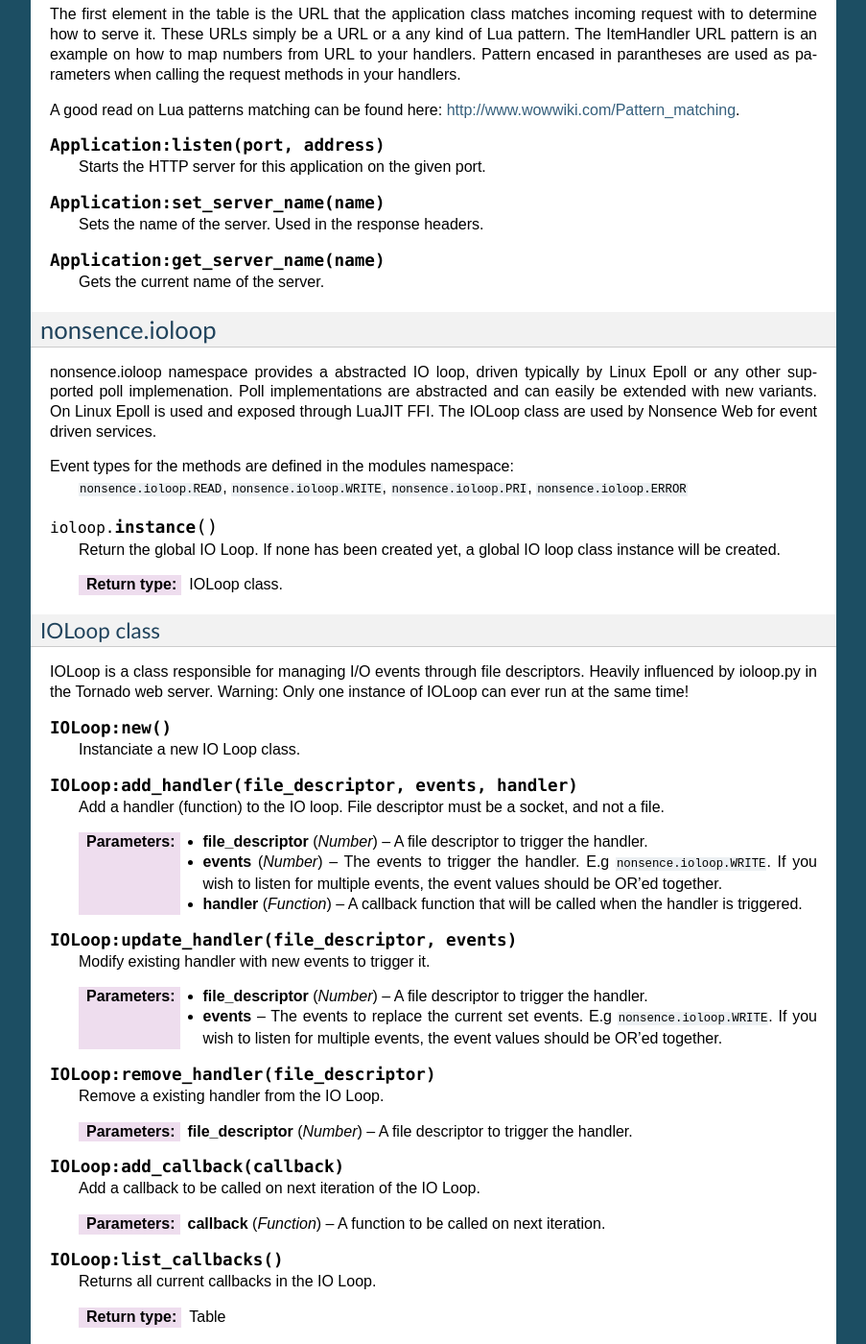
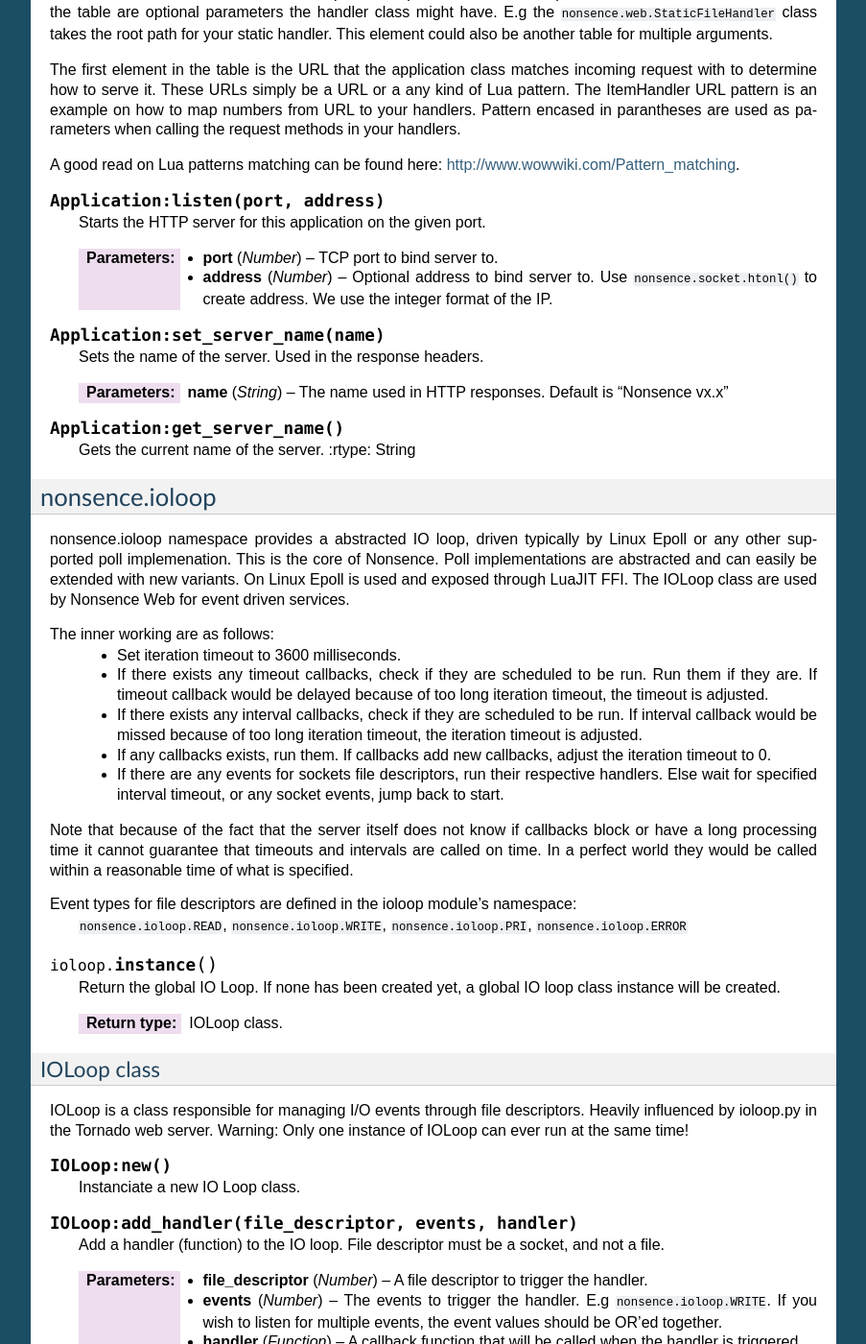
Before and after one commit to kernelsauce/turbo, a Sphinx documentation site: the page built from doc/apiref.rst, in a window 1280 px wide and 1400 px high, scrolled down 4809 px. Shown: the whole window at 96% size, without its empty margins (198-1101 px from the left). Built offline with Sphinx 7.4.7, drawn with Linux system fonts in a browser that asks for light colours; some of the changed text lies outside the part shown.

Commit message:
HTTPError class documented.

```diff
--- a/doc/apiref.rst
+++ b/doc/apiref.rst
@@ -273,6 +273,11 @@
 
 	Provide code and optional message.
 
+	:param code: The HTTP status code to send to send to client.
+	:type code: Number
+	:param message: Optional message to pass as body in the response.
+	:type message: String
+
 
 StaticFileHandler class
 ~~~~~~~~~~~~~~~~~~~~~~~
@@ -309,21 +314,41 @@
 
 	 Starts the HTTP server for this application on the given port.
 
+	 :param port: TCP port to bind server to.
+	 :type port: Number
+	 :param address: Optional address to bind server to. Use ``nonsence.socket.htonl()`` to create address. We use the integer format of the IP.
+	 :type address: Number
+
 .. function:: Application:set_server_name(name)
 
 	Sets the name of the server. Used in the response headers.
 
-.. function:: Application:get_server_name(name)
+	:param name: The name used in HTTP responses. Default is "Nonsence vx.x"
+	:type name: String
+
+.. function:: Application:get_server_name()
 
 	Gets the current name of the server.
+	:rtype: String
 
 
 nonsence.ioloop
 ===============
-nonsence.ioloop namespace provides a abstracted IO loop, driven typically by Linux Epoll or any other supported poll implemenation. Poll implementations are abstracted and can
-easily be extended with new variants. On Linux Epoll is used and exposed through LuaJIT FFI. The IOLoop class are used by Nonsence Web for event driven services.
+nonsence.ioloop namespace provides a abstracted IO loop, driven typically by Linux Epoll or any other supported poll implemenation. This is the core of Nonsence.
+Poll implementations are abstracted and can easily be extended with new variants.
+On Linux Epoll is used and exposed through LuaJIT FFI. The IOLoop class are used by Nonsence Web for event driven services.
 
-Event types for the methods are defined in the modules namespace:
+The inner working are as follows:
+	- Set iteration timeout to 3600 milliseconds.
+	- If there exists any timeout callbacks, check if they are scheduled to be run. Run them if they are. If timeout callback would be delayed because of too long iteration timeout, the timeout is adjusted.
+	- If there exists any interval callbacks, check if they are scheduled to be run. If interval callback would be missed because of too long iteration timeout, the iteration timeout is adjusted.
+	- If any callbacks exists, run them. If callbacks add new callbacks, adjust the iteration timeout to 0.
+	- If there are any events for sockets file descriptors, run their respective handlers. Else wait for specified interval timeout, or any socket events, jump back to start.
+
+Note that because of the fact that the server itself does not know if callbacks block or have a long processing time it cannot guarantee that timeouts and intervals are called on time.
+In a perfect world they would be called within a reasonable time of what is specified.
+
+Event types for file descriptors are defined in the ioloop module's namespace:
 	``nonsence.ioloop.READ``, ``nonsence.ioloop.WRITE``, ``nonsence.ioloop.PRI``, ``nonsence.ioloop.ERROR``
 
 .. function:: ioloop.instance()
@@ -384,7 +409,7 @@
 .. function:: IOLoop:add_timeout(timestamp, callback)
 
         Schedule a callback to be called no earlier than given timestamp. There is given no gurantees that the callback will be called
-        on time.
+        on time. See the note at beginning of this section.
 
         :param timestamp: A Lua timestamp. E.g os.time()
         :type timestamp: Number
@@ -401,7 +426,7 @@
 
 .. function:: IOLoop:set_interval(msec, callback)
 
-        Add a function to be called every milliseconds. There is given no guarantees that the callback will be called on time.
+        Add a function to be called every milliseconds. There is given no guarantees that the callback will be called on time. See the note at beginning of this section.
 
         :param msec: Milliseconds interval.
         :type msec: Number
```
Also changed, not shown: 1 other file.
